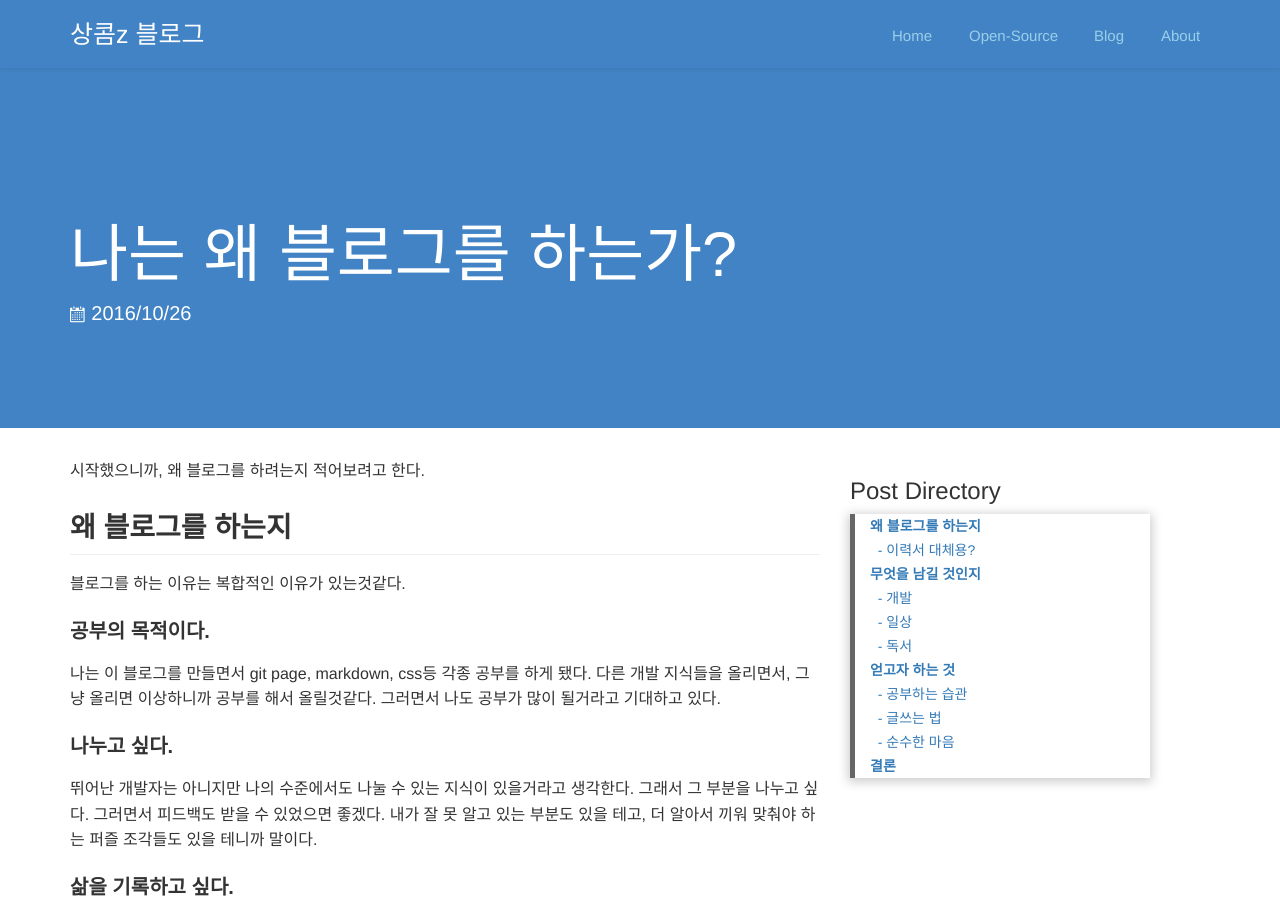
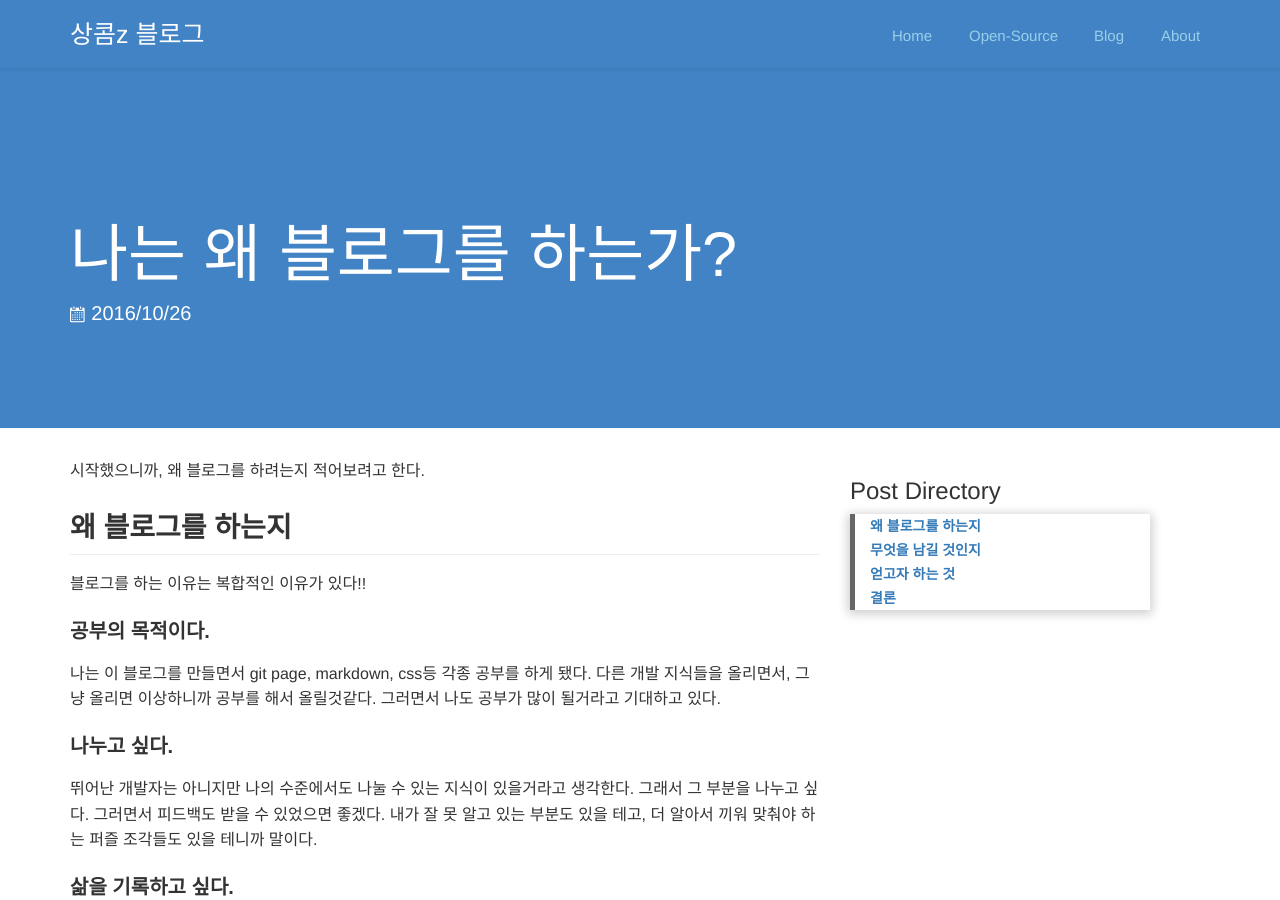
Before and after one commit to sangcomz/sangcomz.github.com, a Jekyll site: the page built from _posts/2016-10-26-why_use_to_blog.markdown, in a window 1280 px wide and 900 px high. Built offline with Jekyll 4.4.1, drawn with Linux system fonts in a browser that asks for light colours; comment, search, counter and statistics services are not loaded.

Commit message:
no message

```diff
--- a/_posts/2016-10-26-why_use_to_blog.markdown
+++ b/_posts/2016-10-26-why_use_to_blog.markdown
@@ -7,7 +7,7 @@ categories: Etc
 시작했으니까, 왜 블로그를 하려는지 적어보려고 한다.
 
 ## 왜 블로그를 하는지
-블로그를 하는 이유는 복합적인 이유가 있는것같다.
+블로그를 하는 이유는 복합적인 이유가 있다!!
 
 #### 공부의 목적이다.
   나는 이 블로그를 만들면서 git page, markdown, css등 각종 공부를 하게 됐다.
@@ -23,7 +23,7 @@ categories: Etc
   다양한 나의 삶을 기록하고 싶다. 네이버 블로그도 했지만...(뭔가...) 기록하고 싶다.
   희망 사항은 개발 관련 글들이 많아지는거지만, 다른 나의 일상도 기록하고 싶다.
 
-### 이력서 대체용?
+#### 이력서 대체용?
   블로그를 통해서 나에 대해서 더 자세히 얘기하고 싶다. 이력서를 통해서는 전달할 수 없는 무언가를...
   물론 이상한 블로그가 된다면 이력서 대체용으로 쓰지 않을것이다.
 
@@ -31,29 +31,29 @@ categories: Etc
   위에서 얘기했듯 개발, 일상, 독서등을 남길 예정이다. 희망사항은 7:1:2 정도의 비율로 올라갔으면 좋겠지만
   희망사항이다. 내 생각엔...0이 되지 않을까 걱정이다.
 
-### 개발
+#### 개발
   관심있는 분야는 역시 Android 관련 지식이다. 이미 좋은 블로그도 많고 그렇지만 그래도 내가 개발하면서
   느꼈던 이슈 혹은 새롭게 도입한 기술을 토대로 올릴 생각이다.
   혼자 만드는 서비스에 관한 글도 올릴것같다.
 
-### 일상
+#### 일상
   지금 생각해보니 일상으로 무엇을 올릴지는 잘 모르겠다. 뭐든 올리면 일상이겠지..
 
-### 독서
+#### 독서
   요즘엔 나름 소설책 읽는걸 좋아한다. 그래서 예전에 읽었던 "독서는 절대 나를 배신하지 않는다"에서 추천한 방식으로
   짧은 독후감을 남길 예정이다.
 
 ## 얻고자 하는 것
 
-### 공부하는 습관
+#### 공부하는 습관
  블로그에 글을 올리기 위해서는 얕은 지식으로는 힘들것같다. 그러면서 더 깊게 공부할 수 있는 계기가 됐으면 좋겠다.
 
 
-### 글쓰는 법
+#### 글쓰는 법
  글을 초등학생같이 쓴다는 얘기를 들어서.....
 
 
-### 순수한 마음
+#### 순수한 마음
  누군가가 순수한 마음으로 글을 보여주듯 나도 그렇다.
 
 
```
